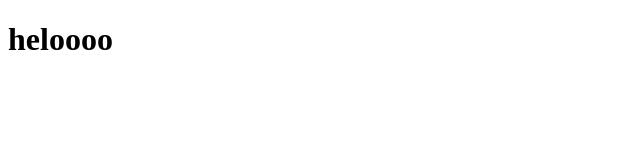
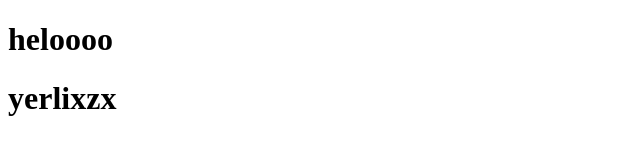
Before and after one commit to yeliznurkilic/YMGders4, a plain HTML site: page index.html in a window 1280 px wide. Shown: the whole page, without its empty margins (0-640 px from the left). Drawn offline with Linux system fonts and the light colour scheme.

Commit message:
2.commit

```diff
--- a/index.html
+++ b/index.html
@@ -7,5 +7,6 @@
 </head>
 <body>
     <h1>heloooo</h1>
+    <h1>yerlixzx</h1>
 </body>
 </html>
```
